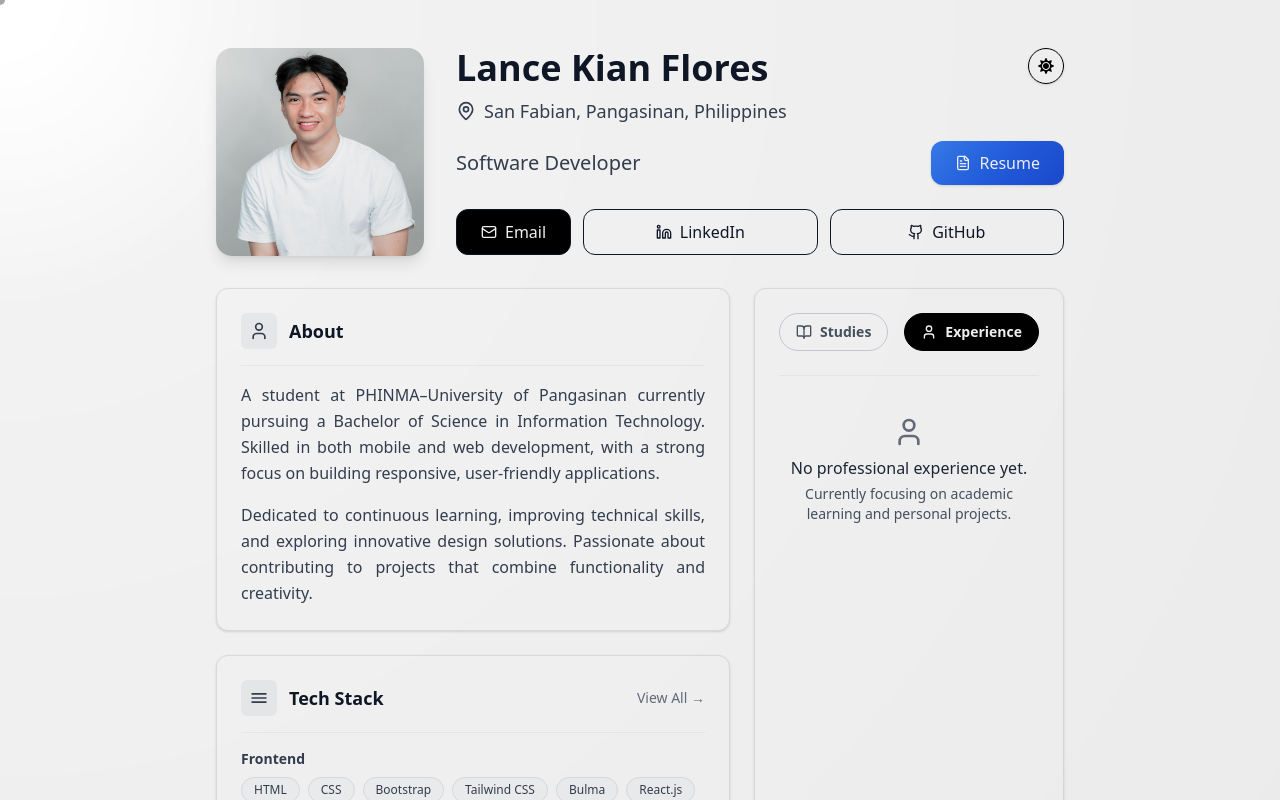
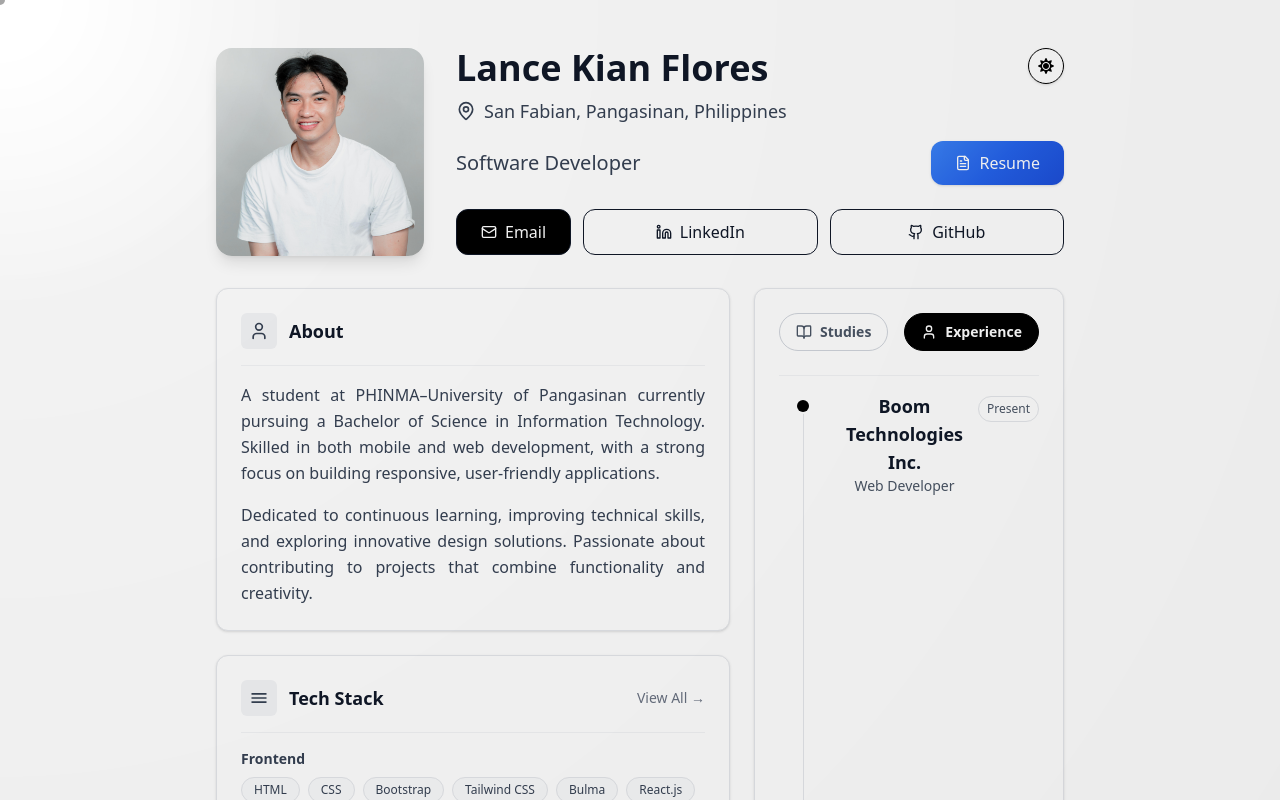
Before and after one commit to lancekian12/my-portfolio, a Next.js app: page / in a window 1280 px wide. Both pictures are taken after a click on the button "Experience". Shown: the top 800 px of the page. Built offline with nearby package versions, Linux system fonts and the light colour scheme.

Commit message:
update the experience

```diff
--- a/app/components/AboutAndStudies.tsx
+++ b/app/components/AboutAndStudies.tsx
@@ -128,7 +128,9 @@ export default function AboutAndStudies(): JSX.Element {
         <div
           className={`rounded-xl border border-gray-200 dark:border-gray-700 bg-white dark:bg-black p-6 shadow-sm hover:shadow-md hover:-translate-y-[1px] flex flex-col h-full w-full relative transition-all duration-300 ease-out
             ${loadedRight ? "translate-y-0 opacity-100" : "translate-y-10 opacity-0"}`}
-        >          <div className="flex items-center justify-center gap-4 mb-4 ">
+        >
+          {" "}
+          <div className="flex items-center justify-center gap-4 mb-4 ">
             <button
               onClick={() => setShowExperience(false)}
               className={`flex items-center gap-2 text-sm font-semibold px-4 py-2 rounded-full border
@@ -154,7 +156,6 @@ export default function AboutAndStudies(): JSX.Element {
               Experience
             </button>
           </div>
-
           <div className="mt-2 border-t border-gray-100 dark:border-gray-800 pt-4 flex-1 relative">
             {!showExperience && (
               <>
@@ -210,15 +211,29 @@ export default function AboutAndStudies(): JSX.Element {
             )}
 
             {showExperience && (
-              <div className="text-center text-gray-600 dark:text-gray-400 mt-6">
-                <User className="h-8 w-8 mx-auto mb-2 text-gray-500 dark:text-gray-400" />
-                <p className="font-medium text-gray-800 dark:text-gray-200">
-                  No professional experience yet.
-                </p>
-                <p className="text-sm mt-1 text-gray-600 dark:text-gray-400">
-                  Currently focusing on academic learning and personal projects.
-                </p>
-              </div>
+              <>
+                <div className="absolute left-6 top-6 bottom-0 w-px bg-gray-200 dark:bg-gray-700" />
+                <ul className="space-y-10">
+                  <li className="relative pl-14">
+                    <span className="absolute left-6 top-2 transform -translate-x-1/2 inline-block w-3 h-3 rounded-full bg-black dark:bg-white ring-2 ring-white dark:ring-gray-900" />
+
+                    <div className="flex flex-col sm:flex-row sm:items-baseline sm:justify-between gap-1">
+                      <div>
+                        <p className="font-semibold text-gray-900 dark:text-white text-lg">
+                          Boom Technologies Inc.
+                        </p>
+            <p className="text-sm text-gray-600 dark:text-gray-400">
+              Web Developer
+            </p>
+                      </div>
+
+                      <span className="text-xs border border-gray-200 dark:border-gray-700 rounded-full px-2 py-1 text-gray-600 dark:text-gray-400 mt-1 sm:mt-0">
+                        Present
+                      </span>
+                    </div>
+                  </li>
+                </ul>
+              </>
             )}
           </div>
         </div>
```
